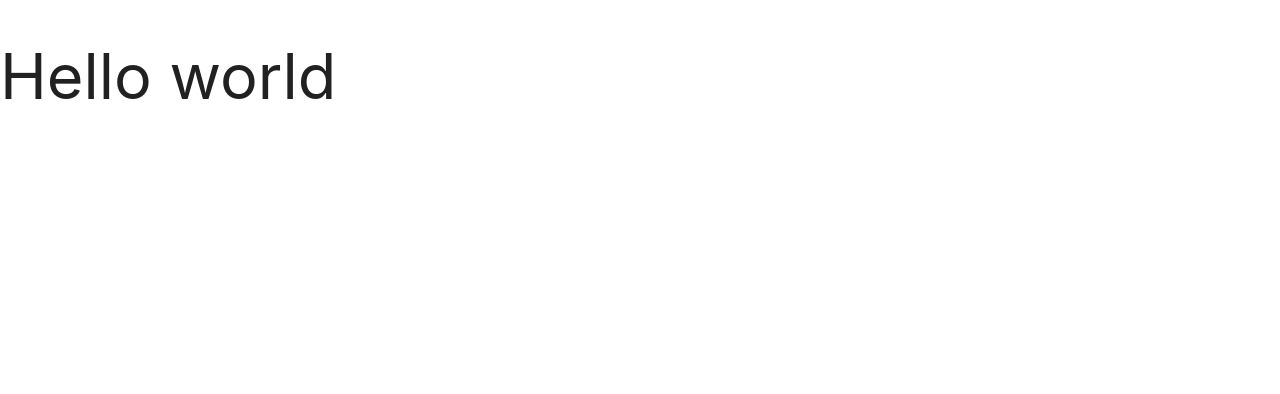
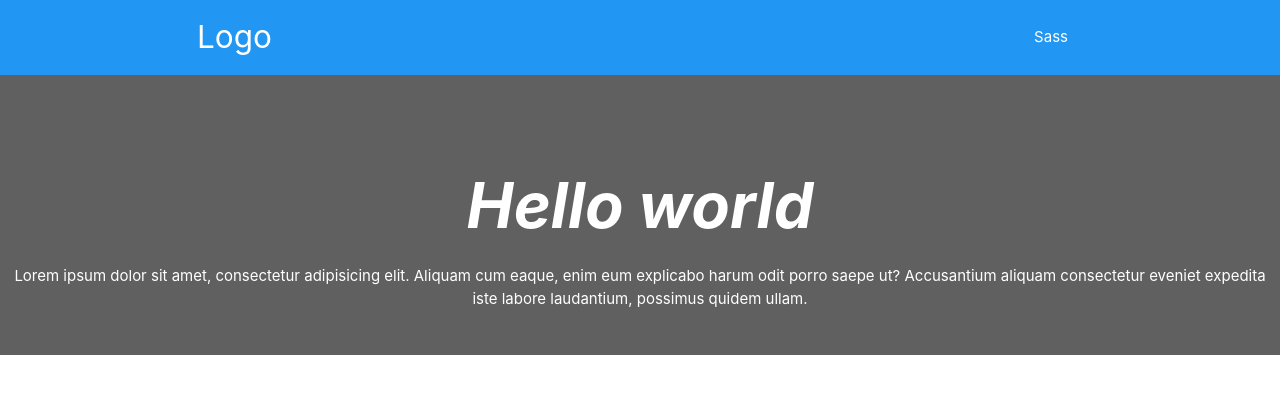
Before and after one commit to DiegoDigo/ApiSchool, a Bottle app: page / in a window 1280 px wide. Shown: the top 394 px of the page. Run offline with Bottle, Linux system fonts and the light colour scheme.

Commit message:
ajuste nas rotas

```diff
--- a/templates/teste.html
+++ b/templates/teste.html
@@ -1,20 +1,40 @@
 <!DOCTYPE html>
 <html lang="pt-br">
 <head>
-    <!--Import Google Icon Font-->
     <link href="https://fonts.googleapis.com/icon?family=Material+Icons" rel="stylesheet">
-    <!--Import materialize.css-->
     <link rel="stylesheet" href="https://cdnjs.cloudflare.com/ajax/libs/materialize/1.0.0-rc.2/css/materialize.min.css">
-
-
-    <!--Let browser know website is optimized for mobile-->
     <meta name="viewport" content="width=device-width, initial-scale=1.0"/>
     <title>{{ title }}</title>
 </head>
+<body>
+<header>
+    <nav style="height: 75px;">
+        <div class="nav-wrapper blue">
+            <div class="container">
+                <a href="#" class="brand-logo"  style="margin: 5px;">Logo</a>
+                <ul id="nav-mobile" class="right hide-on-med-and-down" style="margin: 5px;">
+                    <li><a href="document.html">Sass</a></li>
+                </ul>
+            </div>
+        </div>
+    </nav>
+</header>
+<section >
+    <div class="row">
+        <div class="col s12 center" style="height: 35vh; background-color: #606060">
+            <h1 style="color: #ffffff; font-weight: bold; font-style: italic; margin-top: 12vh">{{title}}</h1>
+            <p style="color:#ffffff">Lorem ipsum dolor sit amet, consectetur adipisicing elit. Aliquam cum eaque, enim eum explicabo harum odit porro saepe ut? Accusantium aliquam consectetur eveniet expedita iste labore laudantium, possimus quidem ullam.</p>
+        </div>
+         <div class="col s12 center">
 
-<body>
-    <h1>{{title}}</h1>
+        </div>
+    </div>
+</section>
 
-    <script src="https://cdnjs.cloudflare.com/ajax/libs/materialize/1.0.0-rc.2/js/materialize.min.js"></script>
+<section>
+
+</section>
+
+<script src="https://cdnjs.cloudflare.com/ajax/libs/materialize/1.0.0-rc.2/js/materialize.min.js"></script>
 </body>
 </html>
```
